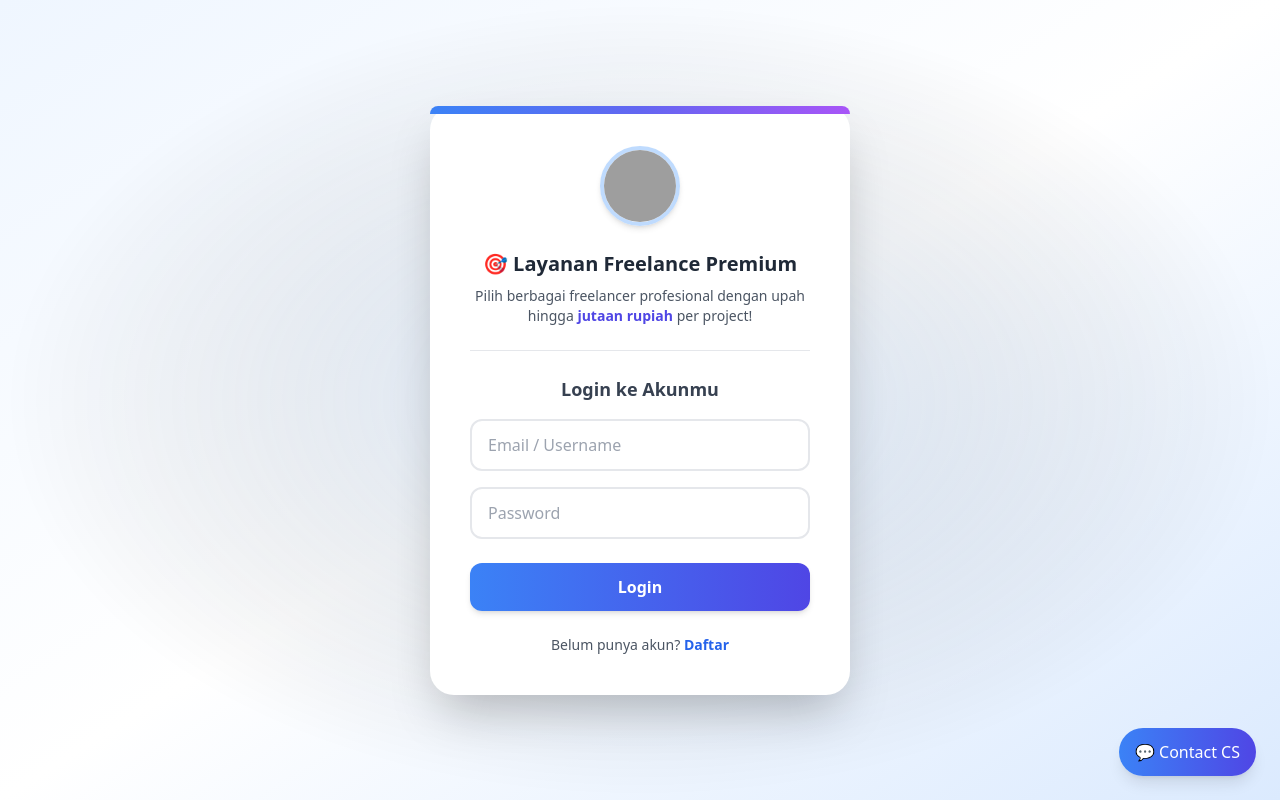
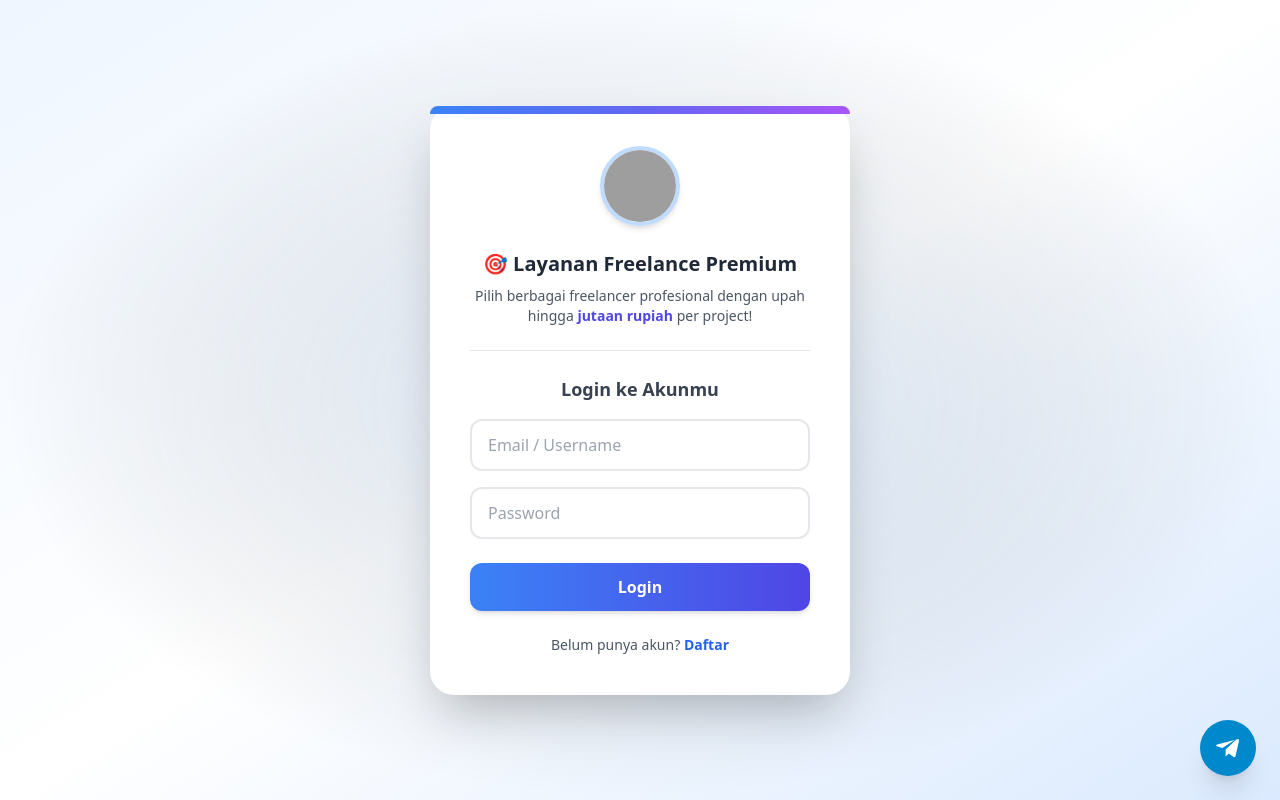
Before and after one commit to aanzapi/Web, a React (Vite) app: page /login in a window 1280 px wide. Built offline with nearby package versions, Linux system fonts and the light colour scheme; grey boxes are pictures that could not be loaded.

Commit message:
Update Login.jsx

```diff
--- a/src/pages/Login.jsx
+++ b/src/pages/Login.jsx
@@ -112,9 +112,17 @@ function Login() {
         href="https://t.me/AanzCuyxzzz"
         target="_blank"
         rel="noopener noreferrer"
-        className="fixed bottom-6 right-6 bg-gradient-to-r from-blue-500 to-indigo-600 text-white px-4 py-3 rounded-full shadow-lg hover:opacity-90 transition z-50"
+        className="fixed bottom-6 right-6 w-14 h-14 bg-[#0088cc] rounded-full flex items-center justify-center shadow-xl hover:scale-110 transition-transform z-50"
       >
-        💬 Contact CS
+        {/* Icon Telegram */}
+        <svg
+          xmlns="http://www.w3.org/2000/svg"
+          className="w-7 h-7 text-white"
+          viewBox="0 0 24 24"
+          fill="currentColor"
+        >
+          <path d="M9.999 15.2 9.9 19c.4 0 .6-.2.8-.4l2-1.9 4.1 3c.8.4 1.4.2 1.6-.7l3-13c.3-1.2-.4-1.7-1.2-1.4L2.7 9c-1.2.4-1.2 1.1-.2 1.4l4.7 1.5 10.9-6.9c.5-.3 1-.1.6.2l-8.7 8z" />
+        </svg>
       </a>
     </div>
   );
```
